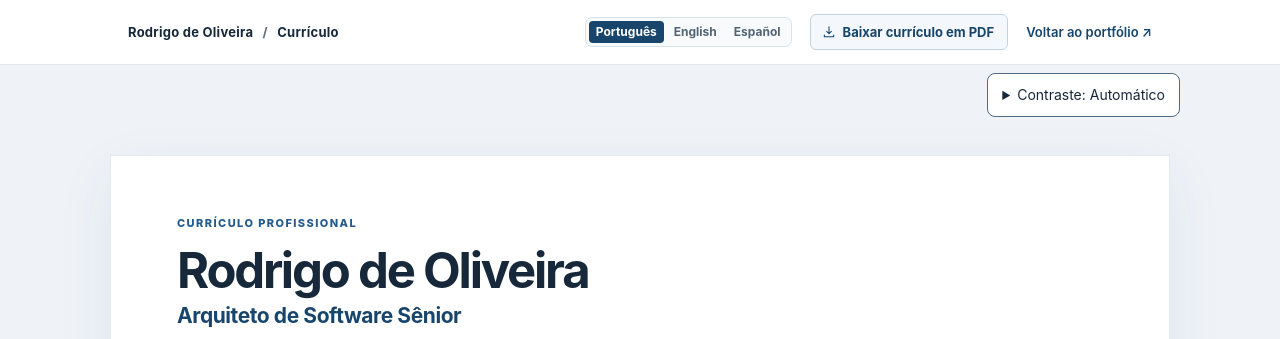
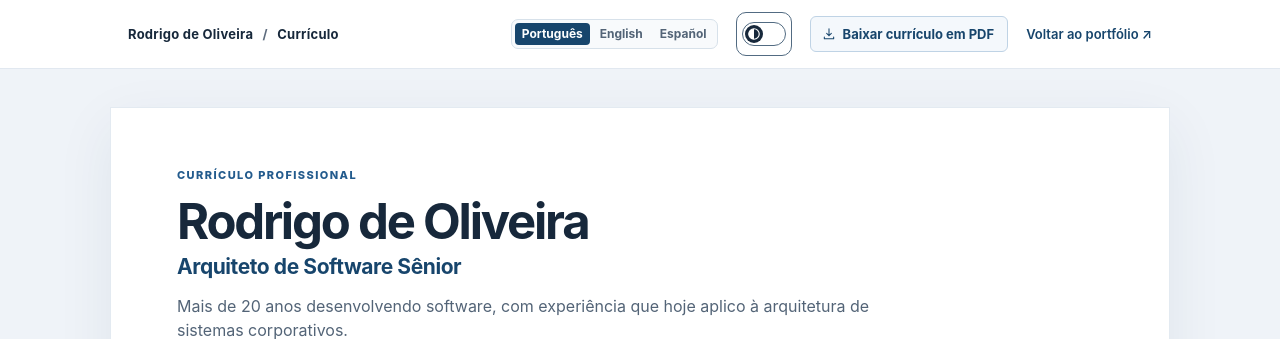
Before and after one commit to rodri-oliveira-dev/rodri-oliveira-dev.github.io, a plain HTML site: page curriculo/index.html in a window 1280 px wide. Shown: the top 339 px of the page. Drawn offline with Linux system fonts and the light colour scheme.

Commit message:
feat(a11y): replace contrast panel with compact header switch

```diff
--- a/assets/css/contrast.css
+++ b/assets/css/contrast.css
@@ -1,106 +1,82 @@
 /* Screen-only preferences preserve the printable resume. */
 @media screen {
+  .header-inner:has(> .contrast-preference) { column-gap: 12px; }
+  @media (max-width: 900px) {
+    .header-inner:has(> .contrast-preference) { column-gap: 8px; }
+  }
   .contrast-preference {
     --contrast-control-bg: #111a2d;
     --contrast-control-text: #edf2ff;
     --contrast-control-border: #91a5bf;
-    --contrast-control-selected: #233b56;
+    --contrast-control-selected: #a8d2ff;
     --contrast-control-focus: #a8d2ff;
     box-sizing: border-box;
-    width: min(calc(100% - 40px), var(--max, 1080px));
-    margin: .5rem auto;
-    min-width: 0;
+    display: inline-flex;
+    flex: 0 0 auto;
+    align-items: center;
+    justify-content: center;
+    width: 56px;
+    min-height: 44px;
+    padding: 4px;
+    border: 1px solid var(--contrast-control-border);
+    border-radius: 10px;
+    background: var(--contrast-control-bg);
     color: var(--contrast-control-text);
-    font-size: .875rem;
-    color-scheme: dark;
+    cursor: pointer;
+    vertical-align: middle;
   }
   .contrast-preference-light {
     --contrast-control-bg: #fff;
     --contrast-control-text: #17283b;
     --contrast-control-border: #526b82;
-    --contrast-control-selected: #e4edf7;
+    --contrast-control-selected: #003e70;
     --contrast-control-focus: #003e70;
-    color-scheme: light;
   }
-  main[data-pwa-offline] .contrast-preference { width: 100%; margin: 1rem 0 0; }
-  .contrast-preference summary {
+  @media (max-width: 700px) {
+    .topbar-actions > .contrast-preference { order: 3; }
+  }
+  main[data-pwa-offline] .contrast-preference { margin: 1rem 0 0; }
+  .contrast-switch-track {
     box-sizing: border-box;
-    width: fit-content;
-    max-width: 100%;
-    min-height: 44px;
-    margin-inline-start: auto;
-    padding: .625rem .875rem;
+    display: flex;
+    align-items: center;
+    width: 44px;
+    height: 24px;
+    padding: 2px;
     border: 1px solid var(--contrast-control-border);
-    border-radius: .5rem;
-    background: var(--contrast-control-bg);
-    color: var(--contrast-control-text);
-    cursor: pointer;
-    overflow-wrap: anywhere;
+    border-radius: 999px;
   }
-  .contrast-preference summary:hover { border-color: var(--contrast-control-focus); }
-  .contrast-preference fieldset {
+  .contrast-switch-thumb {
     box-sizing: border-box;
-    width: min(100%, 37rem);
-    min-inline-size: 0;
-    margin: .5rem 0 0 auto;
-    padding: .75rem;
-    border: 1px solid var(--contrast-control-border);
-    border-radius: .5rem;
+    display: grid;
+    place-items: center;
+    width: 18px;
+    height: 18px;
+    border-radius: 50%;
+    background: var(--contrast-control-text);
+    color: var(--contrast-control-bg);
+  }
+  .contrast-switch-thumb svg { width: 14px; height: 14px; }
+  .contrast-preference[aria-checked="true"] .contrast-switch-track {
+    justify-content: flex-end;
+    border-color: var(--contrast-control-selected);
+    background: var(--contrast-control-selected);
+  }
+  .contrast-preference[aria-checked="true"] .contrast-switch-thumb {
     background: var(--contrast-control-bg);
     color: var(--contrast-control-text);
   }
-  .contrast-preference legend {
-    max-width: 100%;
-    padding-inline: .25rem;
-    color: var(--contrast-control-text);
-    background: var(--contrast-control-bg);
-    overflow-wrap: anywhere;
-    font-weight: 600;
-  }
-  .contrast-options {
-    display: grid;
-    grid-template-columns: repeat(auto-fit, minmax(min(100%, 10rem), 1fr));
-    gap: .375rem;
-  }
-  .contrast-options label {
-    box-sizing: border-box;
-    display: flex;
-    flex-wrap: wrap;
-    align-items: center;
-    justify-content: center;
-    gap: .375rem;
-    min-width: 0;
-    min-height: 44px;
-    padding: .5rem;
-    border: 1px solid var(--contrast-control-border);
-    border-radius: .375rem;
-    background: var(--contrast-control-bg);
-    color: var(--contrast-control-text);
-    cursor: pointer;
-  }
-  .contrast-options label:has(input:checked) {
-    border-color: var(--contrast-control-focus);
-    background: var(--contrast-control-selected);
-    font-weight: 600;
-  }
-  .contrast-options input { flex: 0 0 auto; margin: 0; accent-color: var(--contrast-control-focus); }
-  .contrast-options svg { width: 1.125em; height: 1.125em; flex: 0 0 auto; }
-  .contrast-options label span { min-width: 0; overflow-wrap: anywhere; }
-  .contrast-preference summary:focus-visible,
-  .contrast-options label:has(input:focus-visible) {
+  .contrast-preference:hover { border-color: var(--contrast-control-focus); }
+  .contrast-preference:focus-visible {
     outline: 3px solid var(--contrast-control-focus);
     outline-offset: 2px;
   }
-  .contrast-preference .contrast-description {
-    margin: .75rem 0 0;
-    color: var(--contrast-control-text);
-    overflow-wrap: anywhere;
-  }
   .site-footer { background: var(--bg); }
   @media (forced-colors: active) {
-    .contrast-options label:has(input:checked) { border: 2px solid Highlight; }
-    .contrast-preference summary:focus-visible,
-    .contrast-options label:has(input:focus-visible) { outline-color: Highlight; }
+    .contrast-switch-track { border-color: ButtonText; }
+    .contrast-switch-thumb { border: 1px solid ButtonText; }
+    .contrast-preference[aria-checked="true"] .contrast-switch-track { border-color: Highlight; }
+    .contrast-preference:focus-visible { outline-color: Highlight; }
   }
 html[data-contrast="high"] {
   --bg: #000000; --bg-elevated: #000000; --surface: #111111; --surface-soft: #000000;
--- a/assets/js/contrast.js
+++ b/assets/js/contrast.js
@@ -2,92 +2,58 @@
   "use strict";
   const root = document.documentElement;
   const key = "portfolio-contrast";
-  const values = ["system", "normal", "high"];
-  const valid = (value) => values.includes(value) ? value : "system";
+  const valid = (value) => value === "normal" || value === "high" ? value : "system";
   let preference = "system";
   try { preference = valid(localStorage.getItem(key)); } catch { /* optional storage */ }
+  const media = typeof window.matchMedia === "function" ? window.matchMedia("(prefers-contrast: more)") : null;
   const lang = root.lang.toLowerCase();
-  const labels = lang.startsWith("es") ? {
-    title: "Contraste", legend: "Preferencia de contraste",
-    options: ["Automático", "Normal", "Alto contraste"],
-    descriptions: ["Sigue la preferencia de contraste del dispositivo.", "Usa la presentación habitual del sitio.", "Aumenta el contraste de los elementos visuales."]
-  } : lang.startsWith("en") ? {
-    title: "Contrast", legend: "Contrast preference",
-    options: ["Automatic", "Normal", "High contrast"],
-    descriptions: ["Follows your device's contrast preference.", "Uses the site's default appearance.", "Increases the contrast of visual elements."]
-  } : {
-    title: "Contraste", legend: "Preferência de contraste",
-    options: ["Automático", "Normal", "Alto contraste"],
-    descriptions: ["Segue a preferência de contraste do dispositivo.", "Usa a apresentação padrão do site.", "Amplia o contraste dos elementos visuais."]
-  };
+  const label = lang.startsWith("es") ? "Alto contraste" :
+    lang.startsWith("en") ? "High contrast" : "Alto contraste";
 
-  const wrapper = document.createElement("details");
-  wrapper.className = "contrast-preference";
-  const summary = document.createElement("summary");
-  const status = document.createElement("span");
-  summary.append(status);
-  const group = document.createElement("fieldset");
-  group.id = "contrast-preference";
-  const legend = document.createElement("legend");
-  legend.textContent = labels.legend;
-  const options = document.createElement("div");
-  options.className = "contrast-options";
-  const description = document.createElement("p");
-  description.className = "contrast-description";
-  const icons = [
-    "M3 4h18v12H3z M8 20h8 M12 16v4",
-    "M12 3a9 9 0 1 0 0 18 9 9 0 1 0 0-18z",
-    "M12 3a9 9 0 1 0 0 18 9 9 0 1 0 0-18z"
-  ];
-  const icon = (index) => {
-    const ns = "http://www.w3.org/2000/svg";
-    const svg = document.createElementNS(ns, "svg");
-    svg.setAttribute("viewBox", "0 0 24 24");
-    svg.setAttribute("aria-hidden", "true");
-    svg.setAttribute("focusable", "false");
-    const path = document.createElementNS(ns, "path");
-    path.setAttribute("d", icons[index]);
-    path.setAttribute("fill", "none");
-    path.setAttribute("stroke", "currentColor");
-    path.setAttribute("stroke-width", "2");
-    path.setAttribute("stroke-linejoin", "round");
-    svg.append(path);
-    if (index === 2) {
-      const half = document.createElementNS(ns, "path");
-      half.setAttribute("d", "M12 3a9 9 0 0 0 0 18z");
-      half.setAttribute("fill", "currentColor");
-      svg.append(half);
-    }
-    return svg;
-  };
-  const radios = values.map((value, index) => {
-    const radio = document.createElement("input");
-    radio.type = "radio";
-    radio.name = "portfolio-contrast";
-    radio.value = value;
-    const label = document.createElement("label");
-    const text = document.createElement("span");
-    text.textContent = labels.options[index];
-    label.append(radio, icon(index), text);
-    options.append(label);
-    return radio;
-  });
-  group.append(legend, options, description);
-  wrapper.append(summary, group);
+  const toggle = document.createElement("button");
+  toggle.type = "button";
+  toggle.className = "contrast-preference";
+  toggle.id = "contrast-preference";
+  toggle.setAttribute("role", "switch");
+  toggle.setAttribute("aria-label", label);
+  toggle.title = label;
+  const track = document.createElement("span");
+  track.className = "contrast-switch-track";
+  track.setAttribute("aria-hidden", "true");
+  const thumb = document.createElement("span");
+  thumb.className = "contrast-switch-thumb";
+  const ns = "http://www.w3.org/2000/svg";
+  const icon = document.createElementNS(ns, "svg");
+  icon.setAttribute("viewBox", "0 0 24 24");
+  icon.setAttribute("focusable", "false");
+  const circle = document.createElementNS(ns, "circle");
+  circle.setAttribute("cx", "12");
+  circle.setAttribute("cy", "12");
+  circle.setAttribute("r", "9");
+  circle.setAttribute("fill", "none");
+  circle.setAttribute("stroke", "currentColor");
+  circle.setAttribute("stroke-width", "2");
+  const half = document.createElementNS(ns, "path");
+  half.setAttribute("d", "M12 3a9 9 0 0 0 0 18z");
+  half.setAttribute("fill", "currentColor");
+  icon.append(circle, half);
+  thumb.append(icon);
+  track.append(thumb);
+  toggle.append(track);
+
+  const high = () => preference === "high" || (preference === "system" && media?.matches === true);
   const apply = (value) => {
     preference = valid(value);
     root.dataset.contrast = preference;
-    radios.forEach(radio => { radio.checked = radio.value === preference; });
-    const index = values.indexOf(preference);
-    status.textContent = labels.title + ": " + labels.options[index];
-    description.textContent = labels.descriptions[index];
+    toggle.setAttribute("aria-checked", String(high()));
   };
   apply(preference);
-  group.addEventListener("change", (event) => {
-    if (!radios.includes(event.target) || !event.target.checked) return;
-    apply(event.target.value);
+  toggle.addEventListener("click", () => {
+    apply(high() ? "normal" : "high");
     try { localStorage.setItem(key, preference); } catch { /* retain current page choice */ }
   });
+  // A missing or legacy "system" value follows the OS until the first explicit choice.
+  media?.addEventListener?.("change", () => apply(preference));
   window.addEventListener("storage", (event) => {
     if (event.key !== key && event.key !== null) return;
     try {
@@ -100,16 +66,18 @@
       try { apply(localStorage.getItem(key)); } catch { /* retain current choice */ }
     }
   });
-  // Keep the disclosure near navigation, outside the sticky header so opening
-  // it does not obscure content or increase the sticky header's height.
+
   const header = document.querySelector(".site-header, .topbar");
+  const language = header?.querySelector(".language-switcher, .language-nav");
   const offline = document.querySelector("main[data-pwa-offline]");
-  if (header) {
-    if (header.matches(".topbar")) wrapper.classList.add("contrast-preference-light");
-    header.after(wrapper);
+  if (header?.matches(".topbar")) toggle.classList.add("contrast-preference-light");
+  if (language) {
+    language.after(toggle);
+  } else if (header) {
+    (header.querySelector(".header-inner, .topbar-actions") || header).append(toggle);
   } else if (offline) {
-    offline.append(wrapper);
+    offline.append(toggle);
   } else {
-    (document.querySelector(".footer-inner, .resume-footer") || document.body).append(wrapper);
+    (document.querySelector(".footer-inner, .resume-footer") || document.body).append(toggle);
   }
 })();
--- a/sw.js
+++ b/sw.js
@@ -4,7 +4,7 @@
 const PREFIX = "rodrigo-portfolio-pwa-";
 // Explicit deploy revision: bump for every SW policy/shell change. Keeping
 // active and installing worker caches separate avoids cross-version mixing.
-const CACHE_VERSION = "2026-11-24.11";
+const CACHE_VERSION = "2026-11-24.12";
 const PRECACHE = PREFIX + "shell-" + CACHE_VERSION;
 const RUNTIME = PREFIX + "runtime-" + CACHE_VERSION;
 const MAX_RUNTIME_ENTRIES = 64;
```
Also changed, not shown: 3 other files.
